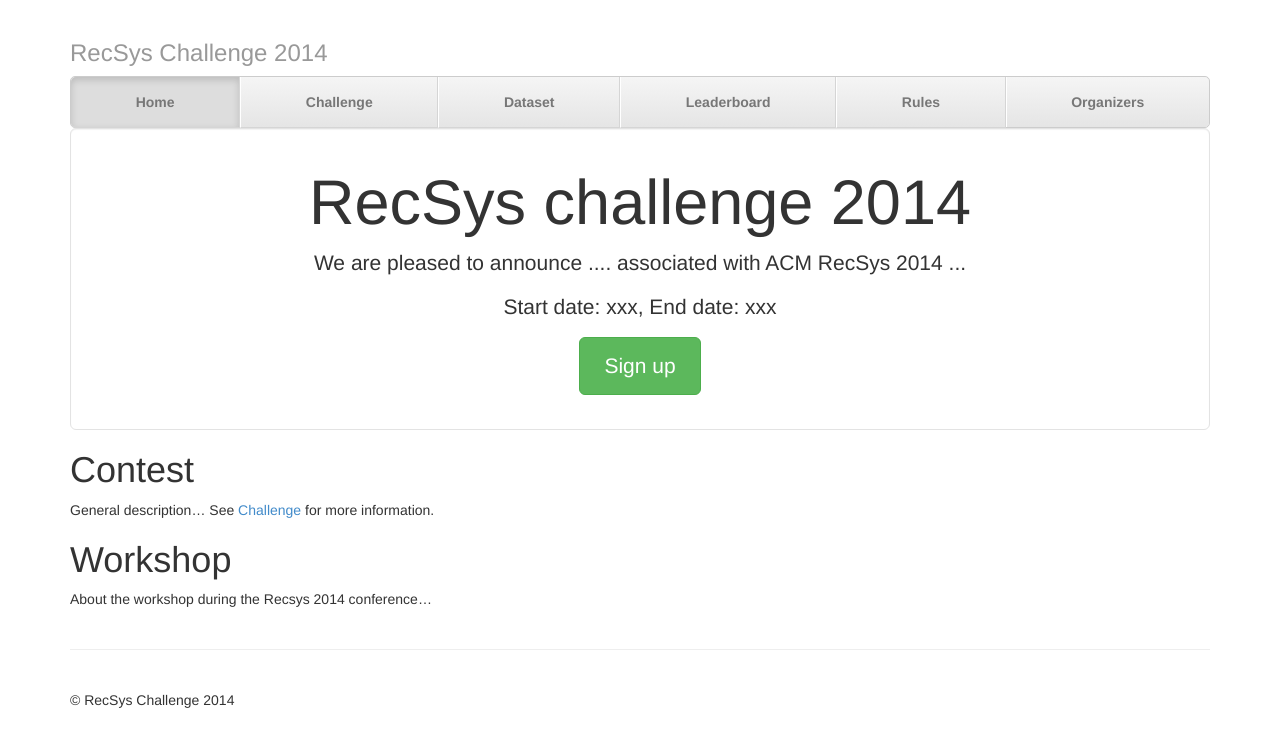
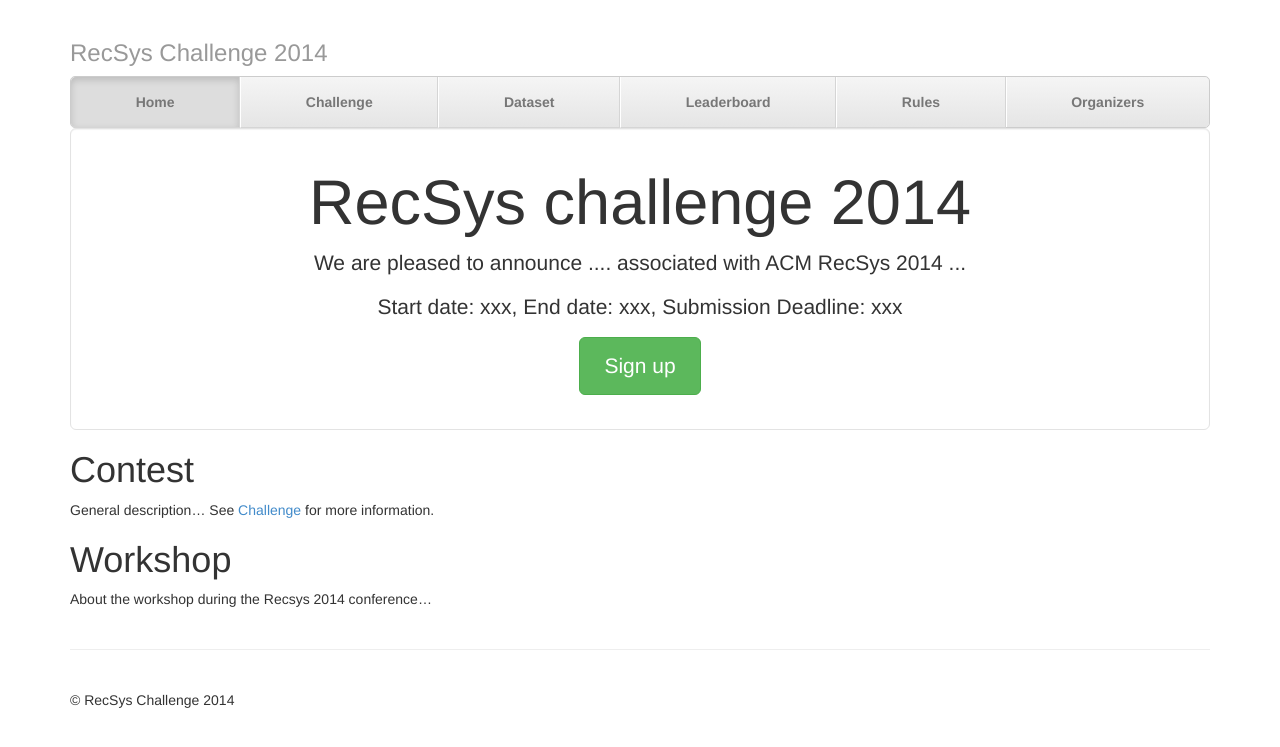
Before and after one commit to recsyschallenge/2014, a Jekyll site: the page built from index.md, in a window 1280 px wide. Shown: the top 747 px of the page. Built offline with Jekyll 4.4.1, drawn with Linux system fonts in a browser that asks for light colours; Markdown is read by kramdown in place of the engine named in the settings.

Commit message:
Update index.md

```diff
--- a/index.md
+++ b/index.md
@@ -7,7 +7,7 @@
 <div class="well jumbotron">
     <h1>RecSys challenge 2014</h1>
         <p class="lead">We are pleased to announce .... associated with ACM RecSys 2014 ...</p>
-        <p>Start date: xxx, End date: xxx</p>
+        <p>Start date: xxx, End date: xxx, Submission Deadline: xxx</p>
         <p><a class="btn btn-lg btn-success" href="#" role="button">Sign up</a></p>
 </div>
 
```
